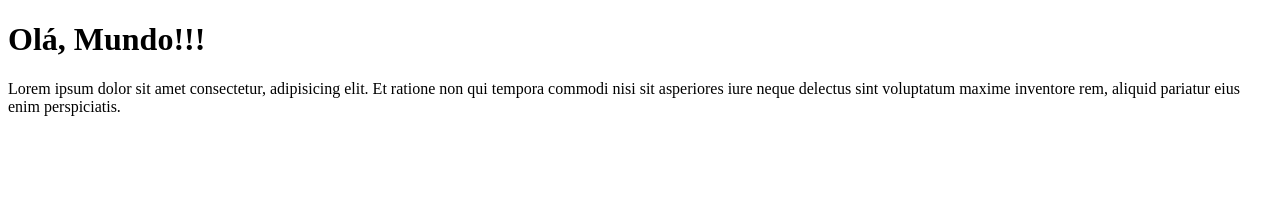
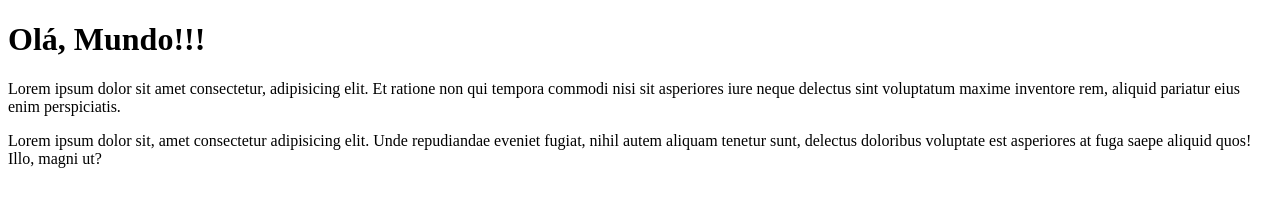
Before and after one commit to andrefajardo/Ola-Mundo, a plain HTML site: page siteOlaMundo/index.html in a window 1280 px wide. Drawn offline with Linux system fonts and the light colour scheme.

Commit message:
Modificação - index.html
Acrescentei um parágrafo ao index.html.

```diff
--- a/siteOlaMundo/index.html
+++ b/siteOlaMundo/index.html
@@ -9,5 +9,6 @@
 <body>
     <h1>Olá, Mundo!!!</h1>
     <p>Lorem ipsum dolor sit amet consectetur, adipisicing elit. Et ratione non qui tempora commodi nisi sit asperiores iure neque delectus sint voluptatum maxime inventore rem, aliquid pariatur eius enim perspiciatis.</p>
+    <p>Lorem ipsum dolor sit, amet consectetur adipisicing elit. Unde repudiandae eveniet fugiat, nihil autem aliquam tenetur sunt, delectus doloribus voluptate est asperiores at fuga saepe aliquid quos! Illo, magni ut?</p>
 </body>
 </html>
```
